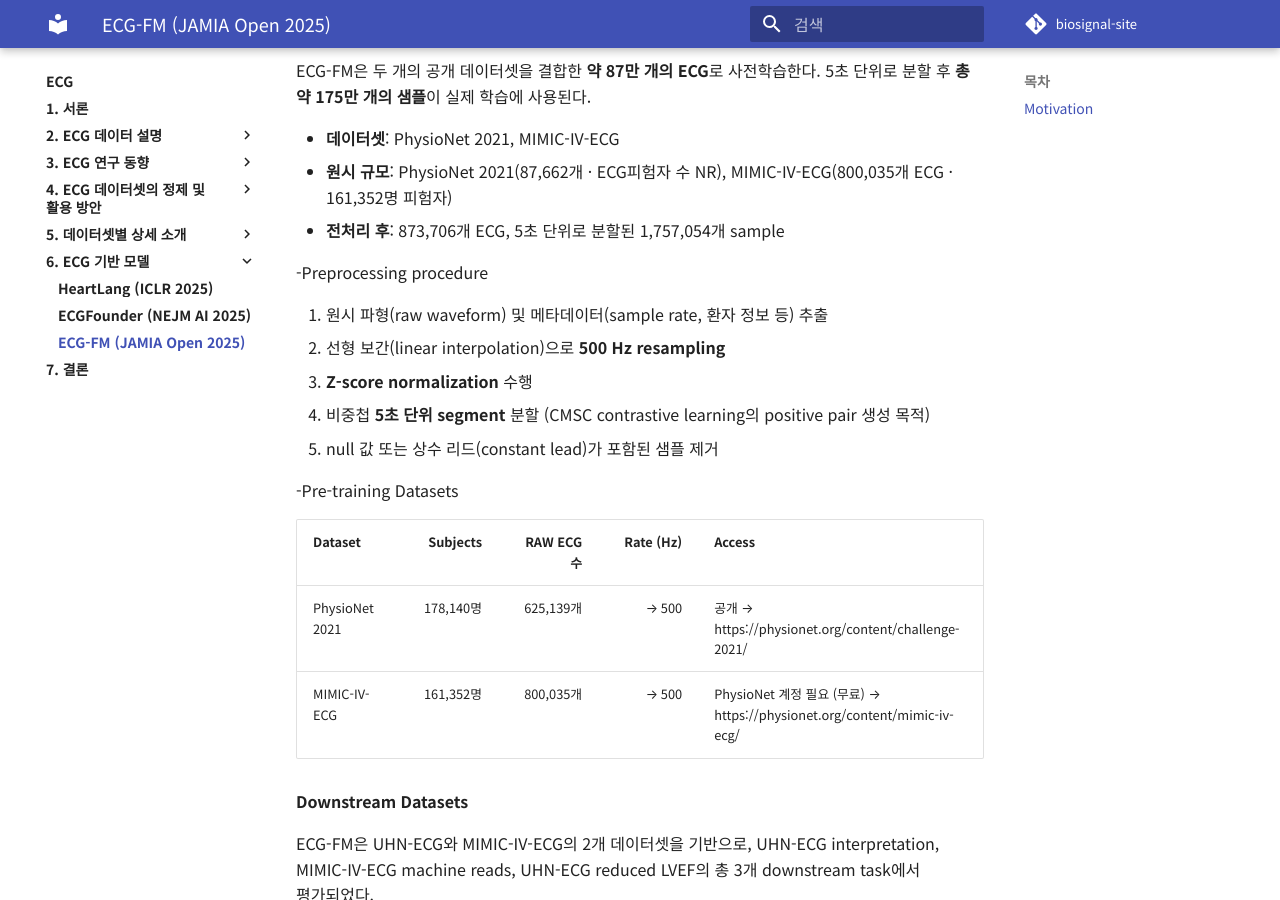
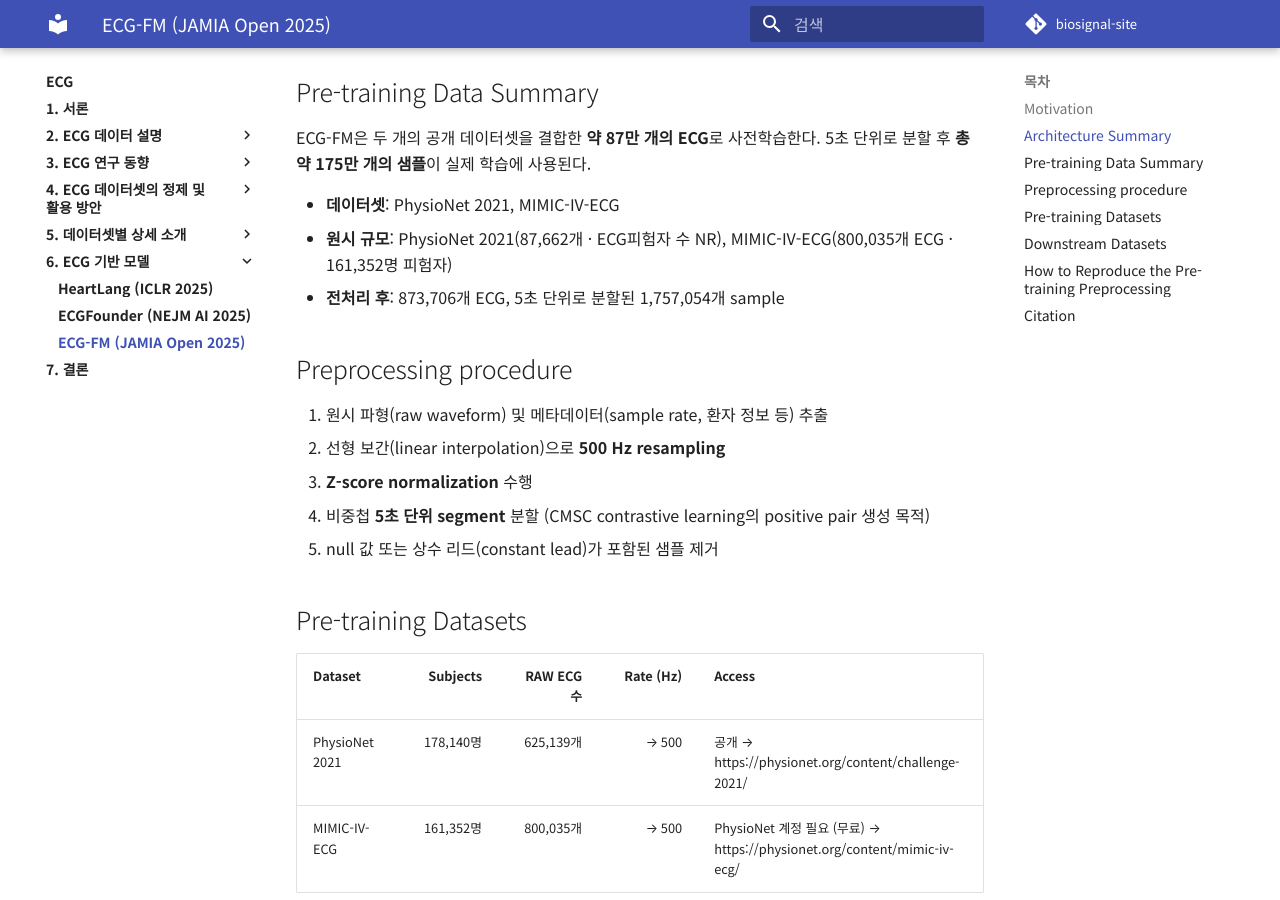
Before and after one commit to iwantjeonyeok/biosignal-site, an MkDocs documentation site: the page built from docs/ecg/6-ecg-기반-모델/ecg-fm.md, in a window 1280 px wide and 900 px high, scrolled down 1124 px. Built offline with MkDocs 1.6.1 and Material for MkDocs 9.7.7, drawn with Linux system fonts in a browser that asks for light colours; comment, search, counter and statistics services are not loaded.

Commit message:
Update ecg-fm.md

````diff
--- a/docs/ecg/6-ecg-기반-모델/ecg-fm.md
+++ b/docs/ecg/6-ecg-기반-모델/ecg-fm.md
@@ -10,11 +10,11 @@
 
 기존 ECG 분석 모델은 특정 task에 맞춰 설계되는 경우가 많아, 새로운 임상 과제에 적용하려면 여전히 많은 라벨 데이터와 추가 학습이 필요하다. Foundation model은 자기지도 사전학습을 통해 이러한 부담을 줄일 수 있지만, ECG 분야에서는 공개된 모델 가중치와 코드가 부족해 재현성과 연구 간 비교 가능성이 낮다는 문제가 있다. 또한 기존 생성 기반 자기지도학습은 마스킹된 신호 복원에 집중해 국소적 구조 학습에 치우칠 수 있고, 대조 학습 기반 방법은 데이터 증강 과정에서 ECG의 생리학적 의미가 왜곡되는 문제가 발생할 수 있다. ECG-FM은 이러한 한계를 보완하기 위해 생성 기반 학습과 대조 학습을 결합한 hybrid self-supervised learning 방식으로 사전학습된 open-weight ECG foundation model을 제안하고, ECG foundation model의 활용 장벽을 낮추며 다양한 ECG downstream task에서의 재현 가능한 비교 기준을 제공하는 것을 목표로 한다.
 
-**Architecture Summary**
+## Architecture Summary
 
 ECG-FM은 **wav2vec 2.0** 구조를 기반으로 한 transformer-based ECG foundation model이다. 입력 ECG waveform은 CNN feature extractor를 거쳐 latent representation으로 변환되고, 이후 BERT-like Transformer encoder를 통해 문맥 정보가 반영된 ECG representation으로 인코딩된다. 모델은 총 90.9M parameters규모이며, ECG 신호의 구간별 특징을 Transformer 기반 표현으로 학습하도록 설계된다.사전학습은 WCR(W2V + CMSC + RLM)이라는 **hybrid self-supervised learning** 방식으로 이루어진다. **wav2vec 2.0 objective**는 CNN latent representation의 일부 구간을 masking하고, 주변 문맥을 이용해 해당 위치의 quantized target을 구별하도록 학습하여 ECG의 local pattern을 포착한다. 반면 **CMSC**는 시간적으로 인접한 ECG segment를 positive pair로 두고 global representation 간 contrastive learning을 수행하여, 심장 기능과 관련된 전역적 의미 표현을 학습한다. 이 방식은 augmentation을 사용하지 않아 생리학적 의미가 왜곡되는 faulty alignment 문제를 줄이는 역할을 한다. 또한 **RLM**은 사전학습 중 각 ECG lead를 확률적으로 masking하는 ECG-specific augmentation 전략이다. 이를 통해 모델은 특정 lead 조합에만 의존하지 않고 다양한 lead 구성에서도 안정적인 표현을 학습할 수 있으며, 표준 12-lead ECG뿐 아니라 일부 lead만 존재하는 reduced lead setting에서도 fine-tuning될 수 있는 유연성을 갖는다.
 
-**Pre-training Data Summary**
+## Pre-training Data Summary
 
 ECG-FM은 두 개의 공개 데이터셋을 결합한 **약 87만 개의 ECG**로 사전학습한다. 5초 단위로 분할 후 **총 약 175만 개의 샘플**이 실제 학습에 사용된다.
 
@@ -22,7 +22,7 @@ ECG-FM은 두 개의 공개 데이터셋을 결합한 **약 87만 개의 ECG**
 - **원시 규모**: PhysioNet 2021(87,662개 · ECG피험자 수 NR), MIMIC-IV-ECG(800,035개 ECG · 161,352명 피험자)
 - **전처리 후**: 873,706개 ECG, 5초 단위로 분할된 1,757,054개 sample
 
--Preprocessing procedure
+## Preprocessing procedure
 
 1. 원시 파형(raw waveform) 및 메타데이터(sample rate, 환자 정보 등) 추출
 2. 선형 보간(linear interpolation)으로 **500 Hz resampling**
@@ -31,7 +31,7 @@ ECG-FM은 두 개의 공개 데이터셋을 결합한 **약 87만 개의 ECG**
 5. null 값 또는 상수 리드(constant lead)가 포함된 샘플 제거
 
 
--Pre-training Datasets
+## Pre-training Datasets
 
 | Dataset | Subjects | RAW ECG 수 | Rate (Hz) | Access |
 |---|---:|---:|---:|---|
@@ -39,11 +39,11 @@ ECG-FM은 두 개의 공개 데이터셋을 결합한 **약 87만 개의 ECG**
 | MIMIC-IV-ECG | 161,352명 | 800,035개 | → 500 | PhysioNet 계정 필요 (무료) → https://physionet.org/content/mimic-iv-ecg/ |
 
 
-**Downstream Datasets**
+## Downstream Datasets
 
 ECG-FM은 UHN-ECG와 MIMIC-IV-ECG의 2개 데이터셋을 기반으로, UHN-ECG interpretation, MIMIC-IV-ECG machine reads, UHN-ECG reduced LVEF의 총 3개 downstream task에서 평가되었다.
 
-**How to Reproduce the Pre-training Preprocessing**
+## How to Reproduce the Pre-training Preprocessing
 ```bash
 # 1) ECG-FM 공식 구현체인 fairseq-signals 설치
 git clone https://github.com/Jwoo5/fairseq-signals
@@ -66,7 +66,7 @@ fairseq-hydra-train --config-dir examples/w2v_cmsc/config/pretraining \
     --config-name w2v_cmsc_rlm
 ```
 
-**Citation**
+## Citation
 
 ```bibtex
 @article{mckeen2024ecgfm,
````
